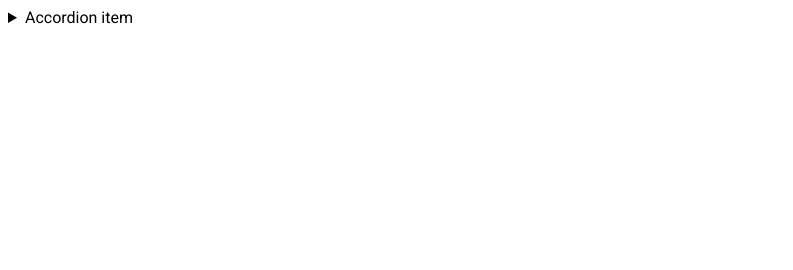
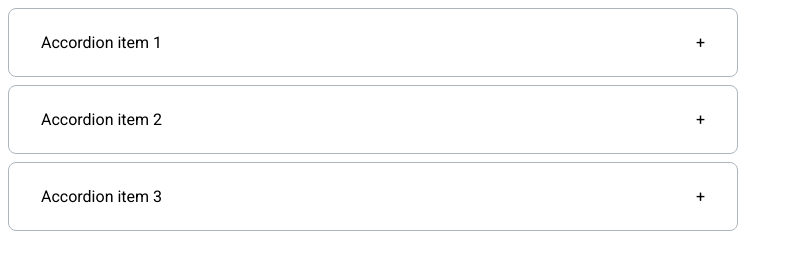
Before and after one commit to js-tasks-ru/htmlcss-20210916_ivan-talalaev, a website: page 03-lection1/02-accordion/index.html in a window 1280 px wide. Shown: the whole page, without its empty margins (0-793 px from the left). Drawn offline with Linux system fonts and the light colour scheme.

Commit message:
Updated accordion.css, index.html and font.css. Added Inter Font and arrow.png

```diff
--- a/03-lection1/02-accordion/accordion.css
+++ b/03-lection1/02-accordion/accordion.css
@@ -1 +1,46 @@
-/* Стилизация аккордеона */
+:root {
+    --white: #fff;
+    --grey: #ACB5BD;
+    --grey-4: #495057;
+
+    --accordion-background: var(--white);
+    --accordion-border: var(--grey);
+    --accordion-text: var(--grey-4);
+}
+
+details {
+    font: 16px "Inter", sans-serif;
+    max-width: 730px;
+    background-color: #fff;
+    border: 1px solid #ACB5BD;
+    box-sizing: border-box;
+    border-radius: 8px;
+    margin-bottom: 8px;
+}
+
+details > summary {
+    display: flex;
+    justify-content: space-between;
+    margin: 24px 32px;
+    cursor: pointer;
+    list-style: none;
+}
+
+details > p {
+    margin: 16px 32px 32px;
+}
+
+.accordion__summary::-webkit-details-marker {
+    /* нестандартный псевдоэлемент Google Chrome */
+    display: none;
+}
+
+details > summary::after {
+    /*content: url("./assets/images/Vector.png");*/
+    content: '+';
+}
+
+details[open] > summary::after {
+    /*content: url("assets/images/Vector.png");*/
+    content: '-';
+}
--- a/03-lection1/02-accordion/index.html
+++ b/03-lection1/02-accordion/index.html
@@ -1,17 +1,36 @@
 <!DOCTYPE html>
 <!-- Страница с аккордеоном -->
-<html lang="ru">
+<html lang='ru'>
 <head>
-        <link rel="stylesheet" href="../../assets/css/main.css">
-        <link rel="stylesheet" href="./accordion.css">
+  <link rel='stylesheet' href='../../assets/css/main.css'>
+  <link rel='stylesheet' href='./accordion.css'>
 </head>
 <body>
-        <details>
+<details class='accordion'>
   <summary>
-                Accordion item
+    Accordion item 1
   </summary>
   <p>
-                Hidden content
+    Amet minim mollit non deserunt ullamco est sit aliqua dolor do amet sint. Velit officia consequat duis enim velit
+    mollit. Exercitation veniam consequat sunt nostrud amet.
+  </p>
+</details>
+<details class='accordion'>
+  <summary class='accordion__summary'>
+    Accordion item 2
+  </summary>
+  <p>
+    Amet minim mollit non deserunt ullamco est sit aliqua dolor do amet sint. Velit officia consequat duis enim velit
+    mollit. Exercitation veniam consequat sunt nostrud amet.
+  </p>
+</details>
+<details class='accordion'>
+  <summary class='accordion__summary'>
+    Accordion item 3
+  </summary>
+  <p>
+    Amet minim mollit non deserunt ullamco est sit aliqua dolor do amet sint. Velit officia consequat duis enim velit
+    mollit. Exercitation veniam consequat sunt nostrud amet.
   </p>
 </details>
 </body>
--- a/assets/fonts/fonts.css
+++ b/assets/fonts/fonts.css
@@ -1 +1,6 @@
 @import url('https://fonts.googleapis.com/css2?family=Roboto:ital,wght@0,100;0,300;0,400;0,500;0,700;0,900;1,100;1,300;1,400;1,500;1,700;1,900&display=swap');
+
+@font-face {
+    font-family: 'Inter';
+    src: url("./Inter/Inter-Regular.ttf");
+}
```
Also changed, not shown: assets/fonts/Inter/Inter-Regular.ttf (added), assets/images/Vector.png (added). Lines whose indentation alone changed are shown as unchanged.
